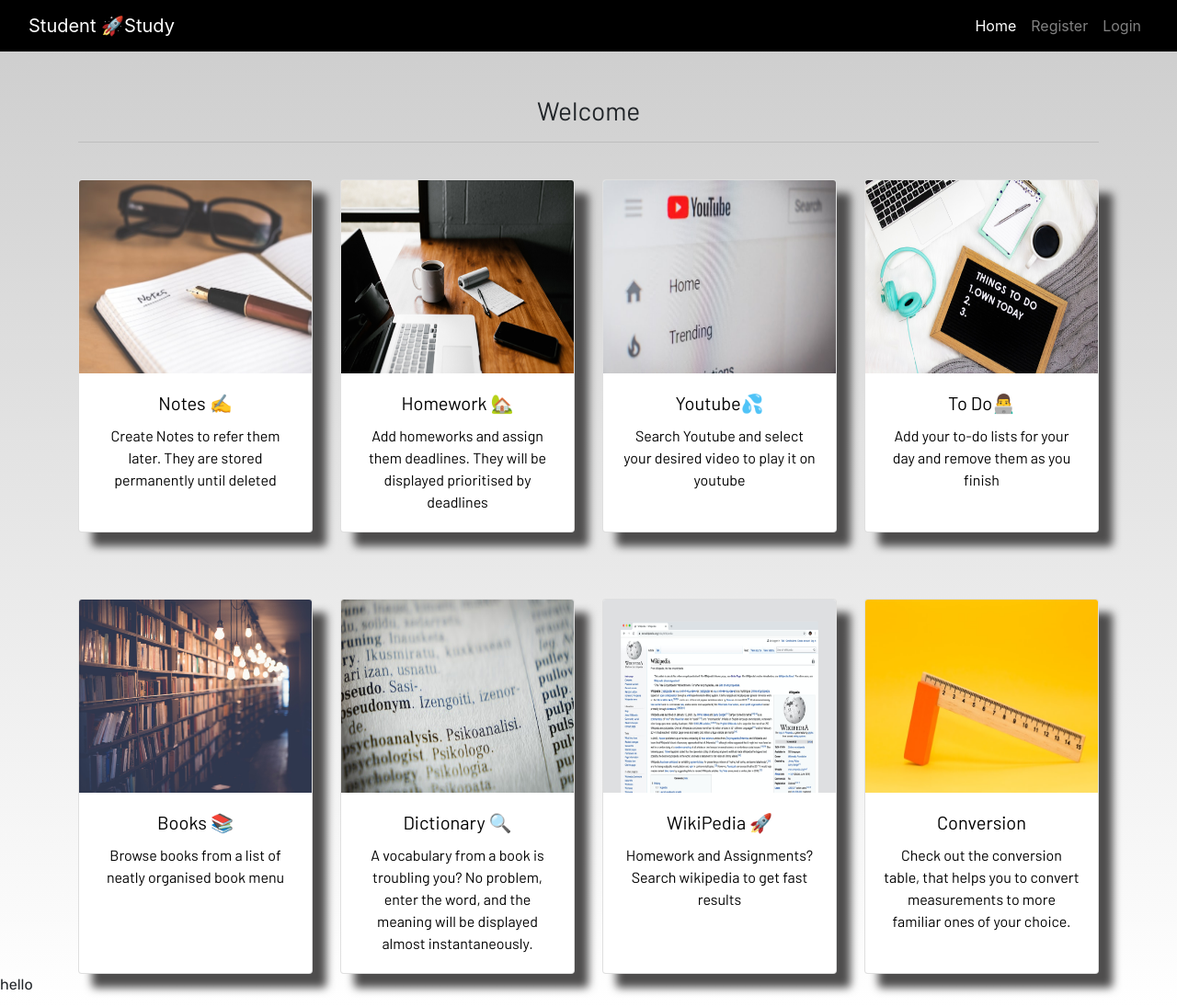
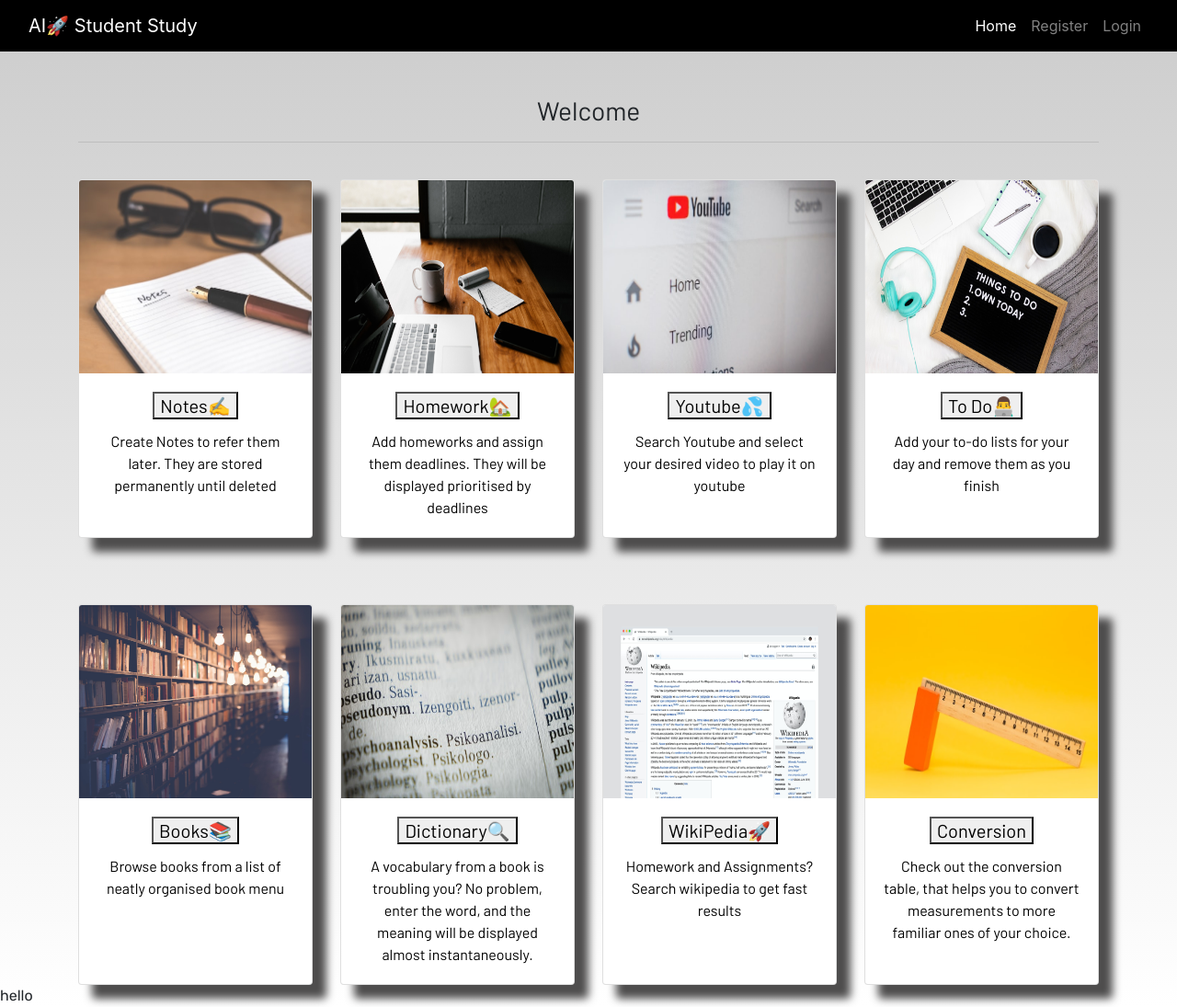
Before and after one commit to marksikaundi/studentstudy, a Django app: page / in a window 1280 px wide. Shown: the whole page at 92% size. Run offline with Django 3.2, Linux system fonts and the light colour scheme; some libraries are stand-ins or nearby versions; some web fonts are replaced.

Commit message:
On branch master

```diff
--- a/dashboard/templates/dashboard/base.html
+++ b/dashboard/templates/dashboard/base.html
@@ -21,13 +21,15 @@
       crossorigin="anonymous"
     />
     <link rel="stylesheet" href="{% static 'css/main.css' %}" />
+    <link rel="shortcut icon" href="{% static 'images/fv.png' type='images' %}">
+
   </head>
 
   <body>
     <header>
       <nav class="navbar navbar-expand-lg navbar-dark bg-dark">
         <div class="container-fluid">
-          <a class="navbar-brand" href="/">Student 🚀Study</a>
+          <a class="navbar-brand" href="/">AI🚀 Student Study</a>
           <button
             class="navbar-toggler"
             type="button"
--- a/dashboard/templates/dashboard/home.html
+++ b/dashboard/templates/dashboard/home.html
@@ -17,7 +17,7 @@
             alt="Notes image"
           />
           <div class="card-body">
-            <h5 class="card-title">Notes ✍</h5>
+            <h5 class="card-title"><button>Notes✍</button></h5>
             Create Notes to refer them later. They are stored permanently until
             deleted
           </div>
@@ -34,7 +34,7 @@
             alt="Notes image"
           />
           <div class="card-body">
-            <h5 class="card-title">Homework 🏡</h5>
+            <h5 class="card-title"><button>Homework🏡</button></h5>
             Add homeworks and assign them deadlines. They will be displayed
             prioritised by deadlines
           </div>
@@ -50,7 +50,7 @@
             alt="Notes image"
           />
           <div class="card-body">
-            <h5 class="card-title">Youtube💦</h5>
+            <h5 class="card-title"><button class='color-blue'>Youtube💦</button></h5>
             Search Youtube and select your desired video to play it on youtube
           </div>
         </div>
@@ -65,7 +65,7 @@
             alt="Notes image"
           />
           <div class="card-body">
-            <h5 class="card-title">To Do👨‍💻</h5>
+            <h5 class="card-title"><button>To Do👨‍💻</button></h5>
             Add your to-do lists for your day and remove them as you finish
           </div>
         </div>
@@ -83,7 +83,7 @@
             alt="Notes image"
           />
           <div class="card-body">
-            <h5 class="card-title">Books 📚</h5>
+            <h5 class="card-title"><button>Books📚</button></h5>
             Browse books from a list of neatly organised book menu
           </div>
         </div>
@@ -99,7 +99,7 @@
             alt="Notes image"
           />
           <div class="card-body">
-            <h5 class="card-title">Dictionary 🔍</h5>
+            <h5 class="card-title"><button>Dictionary🔍</button></h5>
             A vocabulary from a book is troubling you? No problem, enter the
             word, and the meaning will be displayed almost instantaneously.
           </div>
@@ -115,7 +115,7 @@
             alt="Notes image"
           />
           <div class="card-body">
-            <h5 class="card-title">WikiPedia 🚀</h5>
+            <h5 class="card-title"><button>WikiPedia🚀</button></h5>
             Homework and Assignments? Search wikipedia to get fast results
           </div>
         </div>
@@ -131,7 +131,7 @@
             alt="Notes image"
           />
           <div class="card-body">
-            <h5 class="card-title">Conversion</h5>
+            <h5 class="card-title"><button>Conversion</button></h5>
             Check out the conversion table, that helps you to convert
             measurements to more familiar ones of your choice.
           </div>
--- a/dashboard/views.py
+++ b/dashboard/views.py
@@ -256,8 +256,6 @@ def wiki(request):
     return render(request, "dashboard/wiki.html", context)
 
 # User Auth Registration form section
-
-
 def register(request):
     if request.method == 'POST':
         form = UserRegistrationForm(request.POST)
--- a/static/css/main.css
+++ b/static/css/main.css
@@ -207,3 +207,7 @@ footer .column a+a {
 .account-heading {
     font-size: 2.5rem;
 }
+
+.button {
+    color: aqua;
+}
```
Also changed, not shown: db.sqlite3, static/images/fv.png (added).
